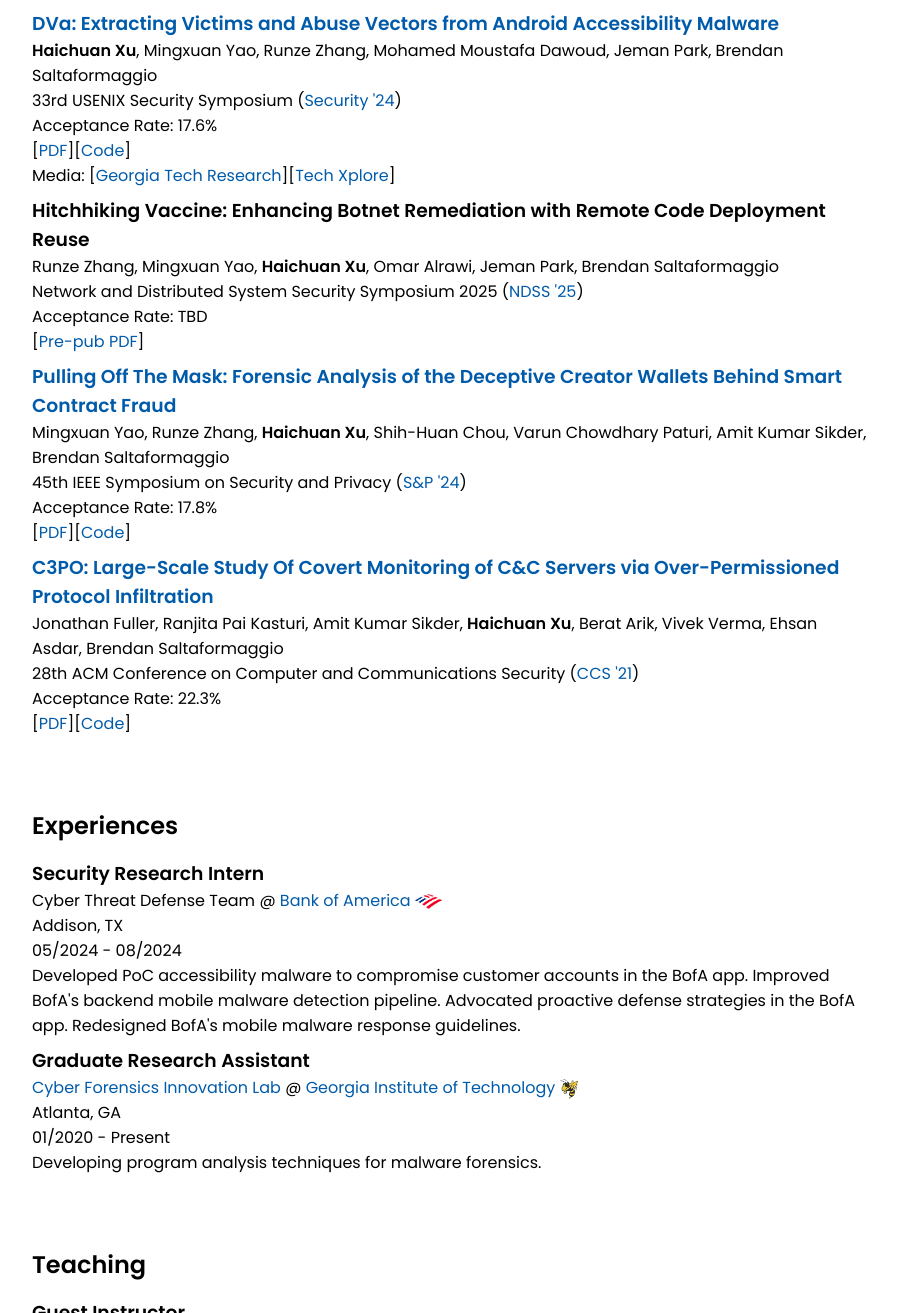
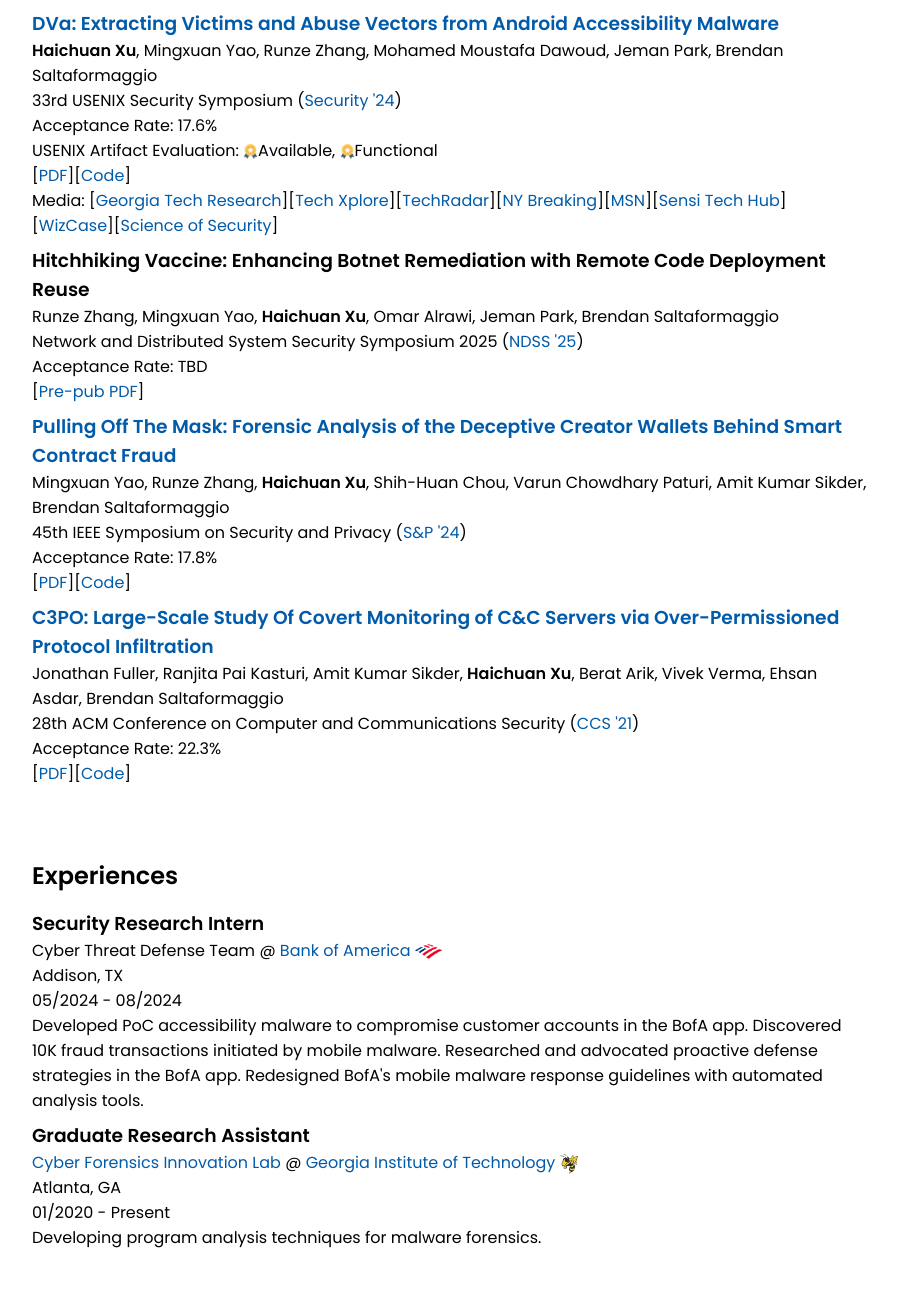
Before and after one commit to haichuanxuken/haichuanxuken.github.io, a plain HTML site: page index.html in a window 1280 px wide. Shown: the part 820-2133 px from the top of the page, without its empty margins (190-1087 px from the left). Drawn offline with Linux system fonts and the light colour scheme.

Commit message:
ae badge, media coverage

```diff
--- a/index.html
+++ b/index.html
@@ -30,8 +30,7 @@
             <h2>Haichuan (Ken) Xu</h2>
             <p>PhD Candidate @ <span><a href="https://www.gatech.edu">Georgia Institute of Technology</a></span></p>
             <p>Contact: haichuanxu@gatech.edu</p>
-            <p><a href="pdfs/Haichuan Xu CV.pdf">[CV]</a></p>
-            <p><a href="https://www.linkedin.com/in/haichuan-ken-xu/">[LinkedIn]</a><a href="https://scholar.google.com/citations?hl=en&view_op=list_works&gmla=AP6z3Ob8UDBfyPN_FThseQD7XhV3cL0-unj5Z5ljPJ6GUS7MsRyq6YwwZw9BtQgnX6H-pk9pxA-w7GbvfoweYD-aH4ns&user=oQN92_sAAAAJ">[Google Scholar]</a></p>
+            <p><a href="pdfs/Haichuan Xu CV.pdf">[CV]</a><a href="https://www.linkedin.com/in/haichuan-ken-xu/">[LinkedIn]</a><a href="https://scholar.google.com/citations?hl=en&view_op=list_works&gmla=AP6z3Ob8UDBfyPN_FThseQD7XhV3cL0-unj5Z5ljPJ6GUS7MsRyq6YwwZw9BtQgnX6H-pk9pxA-w7GbvfoweYD-aH4ns&user=oQN92_sAAAAJ">[Google Scholar]</a></p>
         </div>
     </header>
 
@@ -56,8 +55,9 @@
                 <p><span>Haichuan Xu</span>, Mingxuan Yao, Runze Zhang, Mohamed Moustafa Dawoud, Jeman Park, Brendan Saltaformaggio</p>
                 <p>33rd USENIX Security Symposium (<a href="https://www.usenix.org/conference/usenixsecurity24">Security '24</a>)</p>
                 <p>Acceptance Rate: 17.6%</p>
+                <p>USENIX Artifact Evaluation: <img src="images/PhD CV Badge.png"height="15" style="vertical-align:middle;">Available, <img src="images/PhD CV Badge.png"height="15" style="vertical-align:middle;">Functional</p>
                 <p>[<a href="https://www.usenix.org/system/files/usenixsecurity24-xu-haichuan.pdf">PDF</a>][<a href="https://github.com/CyFI-Lab-Public/DVa">Code</a>]</p>
-                <p>Media: [<a href="https://research.gatech.edu/georgia-techs-new-tool-can-detect-malware-android-phones">Georgia Tech Research</a>][<a href="https://techxplore.com/news/2024-10-tool-malware-android.html">Tech Xplore</a>]</p>
+                <p>Media: [<a href="https://research.gatech.edu/georgia-techs-new-tool-can-detect-malware-android-phones">Georgia Tech Research</a>][<a href="https://techxplore.com/news/2024-10-tool-malware-android.html">Tech Xplore</a>][<a href="https://www.techradar.com/pro/security/researchers-develop-new-tool-for-spotting-android-malware">TechRadar</a>][<a href="https://nybreaking.com/researchers-develop-new-tool-for-detecting-android-malware/">NY Breaking</a>][<a href="https://www.msn.com/en-us/news/technology/researchers-develop-new-tool-for-spotting-android-malware/ar-AA1sjoZQ">MSN</a>][<a href="https://sensi-sl.org/new-tool-can-detect-malware-on-android-phones/">Sensi Tech Hub</a>][<a href="https://www.wizcase.com/news/new-tool-detects-malware-exploiting-smartphone-accessibility-features/">WizCase</a>][<a href="https://sos-vo.org/news/georgia-techs-new-tool-can-detect-malware-android-phones">Science of Security</a>]</p>
             </li>
             <li class="item">
                 <h3>Hitchhiking Vaccine: Enhancing Botnet Remediation with Remote Code Deployment Reuse</h3>
@@ -92,9 +92,9 @@
                 <p>Addison, TX</p>
                 <p>05/2024 - 08/2024</p>
                 <p> Developed PoC accessibility malware to compromise customer accounts in the BofA app.
-                    Improved BofA's backend mobile malware detection pipeline.
-                    Advocated proactive defense strategies in the BofA app.
-                    Redesigned BofA's mobile malware response guidelines.
+                    Discovered 10K fraud transactions initiated by mobile malware.
+                    Researched and advocated proactive defense strategies in the BofA app.
+                    Redesigned BofA's mobile malware response guidelines with automated analysis tools.
                 </p>
             </li>
             <li class="item">
```
Also changed, not shown: images/PhD CV Badge.png (added), images/usenixbadges-available.png (added), images/usenixbadges-functional.png (added), 1 other file.
